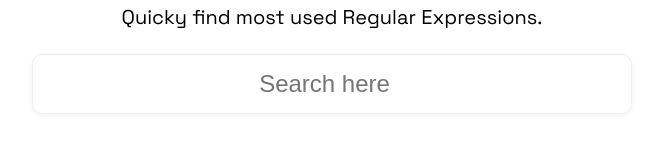
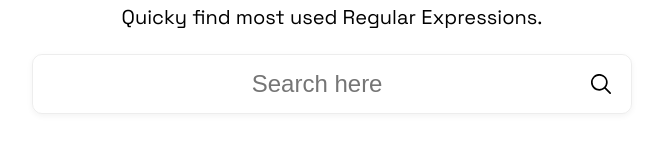
Before and after one commit to shuvamk-dev/regex-for-anything, a Next.js app: page / in a window 1280 px wide. Shown: the part 317-470 px from the top of the page, without its empty margins (308-971 px from the left). Built offline with nearby package versions, Linux system fonts and the light colour scheme.

Commit message:
Add icons

```diff
--- /dev/null
+++ b/components/AutoComplete/ResultItem/index.tsx
@@ -0,0 +1,38 @@
+import Image from "next/image";
+import React from "react";
+import { RegexQuery } from "../../../utils/types";
+
+import styles from "./resultItem.module.css";
+
+const ResultItem = (props: { result: RegexQuery }) => {
+  const { result } = props;
+
+  const handleCopyToClipboard = async (item: RegexQuery) => {
+    try {
+      await navigator.clipboard.writeText(item.regex);
+    } catch (err) {
+      console.error("Failed to copy: ", err);
+    }
+  };
+
+  return (
+    <div key={result.id} className={styles.resultItem}>
+      <div className={styles.resultItemLeft}>
+        <div>{result.query}</div>
+        <div className={styles.regex}>{result.regex}</div>
+      </div>
+      <div
+        onClick={() => handleCopyToClipboard(result)}
+        className={styles.copyToClipboard}
+      >
+        <Image
+          src={require("../../../assets/icons/copy.svg")}
+          alt="Copy"
+          height={20}
+        />
+      </div>
+    </div>
+  );
+};
+
+export default ResultItem;
--- /dev/null
+++ b/components/AutoComplete/ResultItem/resultItem.module.css
@@ -0,0 +1,23 @@
+.resultItem {
+  display: flex;
+  justify-content: space-between;
+  padding: 15px 24px;
+  align-items: center;
+}
+
+.resultItemLeft {
+  max-width: 70%;
+}
+
+.regex {
+  font-size: 12px;
+  color: gray;
+}
+
+.copyToClipboard {
+  cursor: pointer;
+}
+
+.resultItem:hover {
+  background-color: aliceblue;
+}
--- a/components/AutoComplete/autoComplete.module.css
+++ b/components/AutoComplete/autoComplete.module.css
@@ -6,7 +6,6 @@
 
 .inputWrapper {
   display: flex;
-
   border: 1px solid rgba(0, 0, 0, 0.07);
   border-radius: 10px;
   background: transparent;
@@ -15,8 +14,8 @@
 
 .textInput {
   text-align: center;
-  padding: 15px 45px 15px 30px;
-  width: 100%;
+  padding: 15px 0px 15px 30px;
+  width: 90%;
   font-size: 24px;
   font-weight: 300;
   border: none;
@@ -36,25 +35,9 @@
   overflow: scroll;
 }
 
-.resultItem {
+.searchIconWrapper {
   display: flex;
-  justify-content: space-between;
-  padding: 15px 24px;
+  justify-content: center;
+  align-items: center;
+  width: 10%;
 }
-
-.resultItemLeft {
-  max-width: 70%;
-}
-
-.regex {
-  font-size: 12px;
-  color: gray;
-}
-
-.copyToClipboard {
-  cursor: pointer;
-}
-
-.resultItem:hover {
-  background-color: aliceblue;
-}
--- a/components/AutoComplete/index.tsx
+++ b/components/AutoComplete/index.tsx
@@ -1,8 +1,10 @@
+import Image from "next/image";
 import React, { useState } from "react";
 import { REGEX } from "../../data/regex";
 import { RegexQuery } from "../../utils/types";
 import EmptyState from "../EmptyState";
 import styles from "./autoComplete.module.css";
+import ResultItem from "./ResultItem";
 
 const AutoComplete = () => {
   const [results, setResults] = useState<RegexQuery[]>([]);
@@ -20,15 +22,6 @@ const AutoComplete = () => {
     setResults(_results);
   };
 
-  const handleCopyToClipboard = async (item: RegexQuery) => {
-    try {
-      await navigator.clipboard.writeText(item.regex);
-      console.log("Content copied to clipboard", item.regex);
-    } catch (err) {
-      console.error("Failed to copy: ", err);
-    }
-  };
-
   return (
     <div className={styles.wrapper}>
       <div className={styles.inputWrapper}>
@@ -38,23 +31,20 @@ const AutoComplete = () => {
           value={searchInput}
           placeholder="Search here"
         />
+        <div className={styles.searchIconWrapper}>
+          <Image
+            src={require("../../assets/icons/search.svg")}
+            alt="Copy"
+            height={20}
+            className={styles.searchIcon}
+          />
+        </div>
       </div>
       {searchInput.length > 0 && (
         <div className={styles.resultWrapper}>
           {results.length > 0 ? (
             results.map((_result) => (
-              <div key={_result.id} className={styles.resultItem}>
-                <div className={styles.resultItemLeft}>
-                  <div>{_result.query}</div>
-                  <div className={styles.regex}>{_result.regex}</div>
-                </div>
-                <div
-                  onClick={() => handleCopyToClipboard(_result)}
-                  className={styles.copyToClipboard}
-                >
-                  Copy to clipboard
-                </div>
-              </div>
+              <ResultItem result={_result} key={_result.id} />
             ))
           ) : (
             <EmptyState />
```
Also changed, not shown: assets/lottie/copy.json (added, +1 -0 lines), assets/icons/copy.svg (added), assets/icons/search.svg (added).
